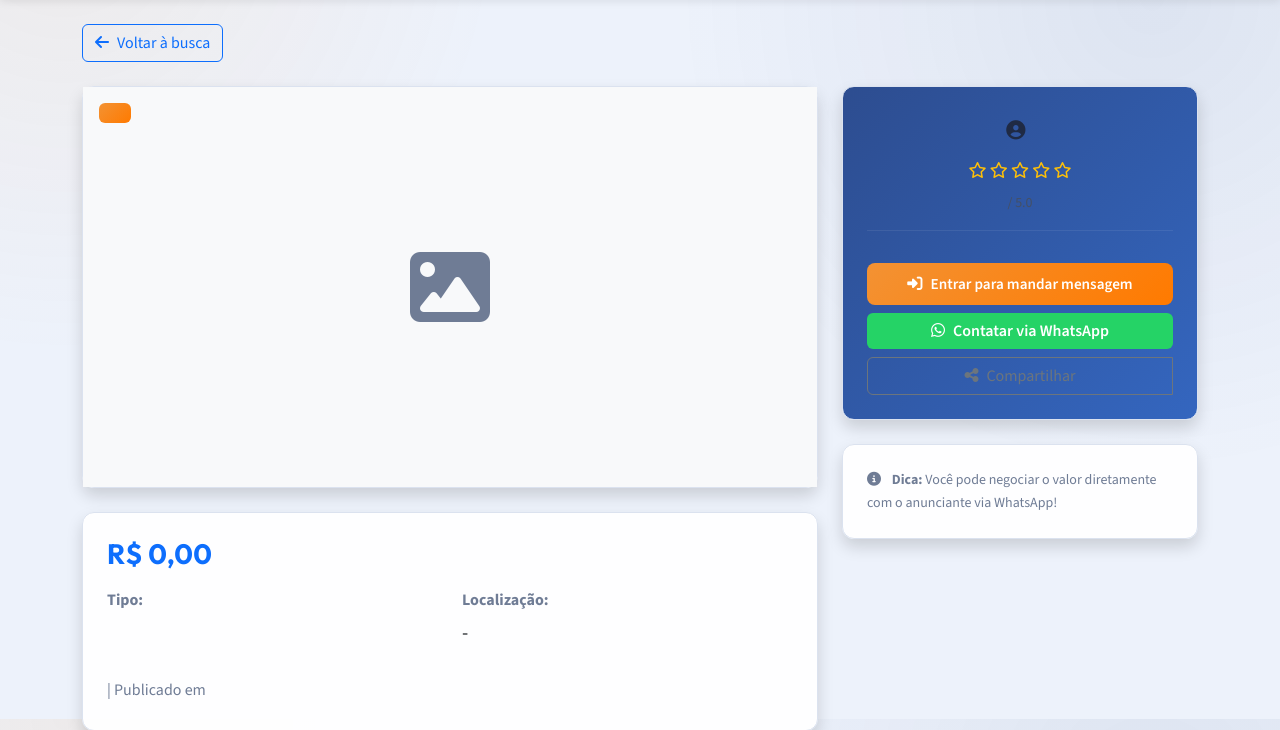
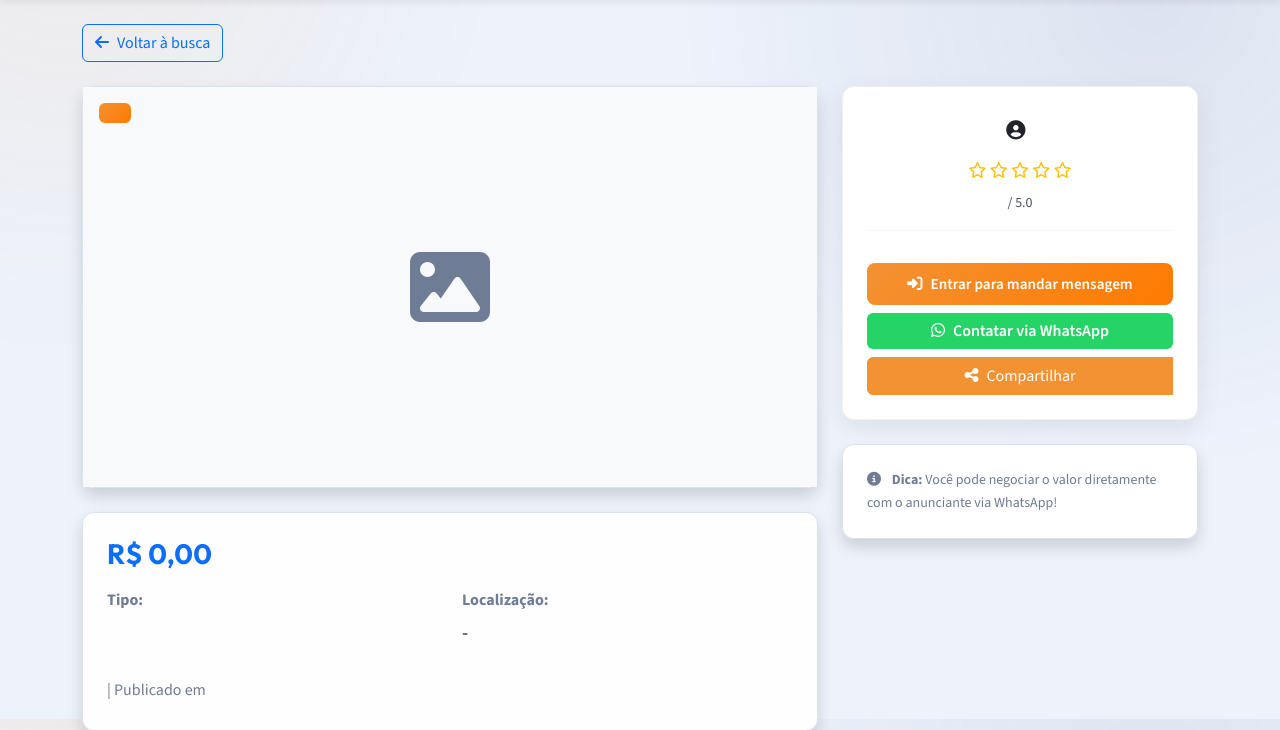
Before and after one commit to jairgramacho/radar-imoveis-pro, a Flask app: template templates/detalhe_imovel.html in a window 1280 px wide. Shown: the part 81-811 px from the top of the page. Run offline with Flask 3, Linux system fonts and the light colour scheme; the template is opened without the code that fills it, so the values that code supplies are empty; parts of the project's set-up code (start-up, migrations or seed data) failed here and were passed over.

Commit message:
Redesign announcer card: white background with floating shadow effect, orange share button

```diff
--- a/templates/detalhe_imovel.html
+++ b/templates/detalhe_imovel.html
@@ -266,16 +266,16 @@
             <!-- SIDEBAR -->
             <div class="col-lg-4">
                 <!-- CARD DE CONTATO -->
-                <div class="card shadow mb-4" style="background: linear-gradient(135deg, #2d4d90 0%, #3466bf 100%); color: white;">
+                <div class="card mb-4" style="background: white; border: 1px solid #f0f0f0; box-shadow: 0 8px 24px rgba(0, 0, 0, 0.08);">
                     <div class="card-body text-center">
-                        <h5 class="card-title mb-3">
+                        <h5 class="card-title mb-3 text-dark">
                             <i class="fas fa-user-circle me-2"></i>{{ imovel.anunciante.nome }}
                         </h5>
 
                         <!-- AVALIAÇÃO -->
                         {% set rating = imovel.anunciante.get_rating() %}
                         <div class="mb-3">
-                            <div class="text-warning">
+                            <div style="color: #ffc107;">
                                 {% for i in range(5) %}
                                     {% if i < rating %}
                                         <i class="fas fa-star"></i>
@@ -289,7 +289,7 @@
                             <p class="small mt-2">{{ rating }} / 5.0</p>
                         </div>
 
-                        <hr style="border-color: rgba(255,255,255,0.3);">
+                        <hr style="border-color: #e0e0e0; margin: 1rem 0;">
 
                         <!-- BOTÕES DE CONTATO -->
                         {% if usuario and usuario.id != imovel.usuario_id %}
@@ -308,7 +308,7 @@
 
                         <!-- BOTÃO DE COMPARTILHAMENTO COM DROPDOWN -->
                         <div class="btn-group w-100 mt-2" role="group">
-                            <button id="compartilharBtn" type="button" class="btn btn-outline-secondary w-100" data-bs-toggle="dropdown" aria-expanded="false">
+                            <button id="compartilharBtn" type="button" class="btn w-100" style="background: #f39233; color: white; border: 1px solid #f39233;" data-bs-toggle="dropdown" aria-expanded="false">
                                 <i class="fas fa-share-alt me-2"></i>Compartilhar
                             </button>
                             <ul class="dropdown-menu" aria-labelledby="compartilharBtn">
```
